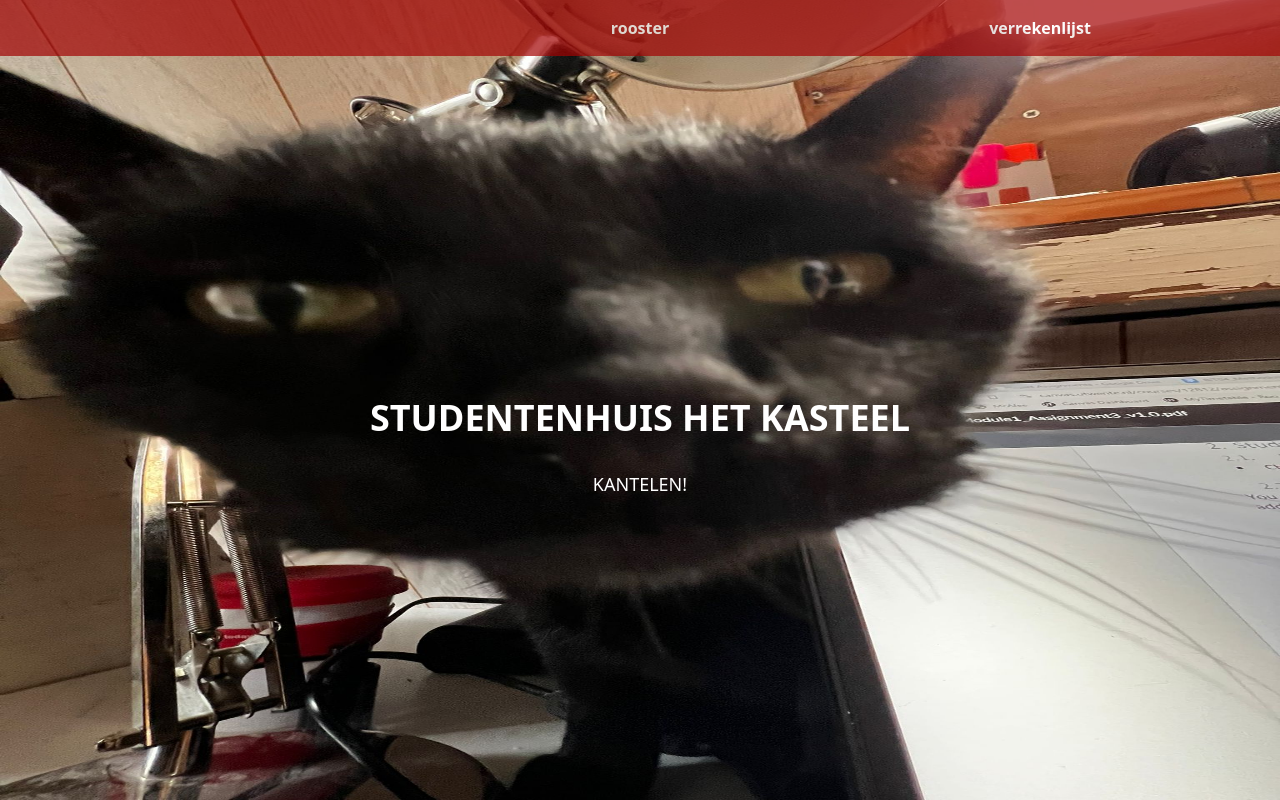
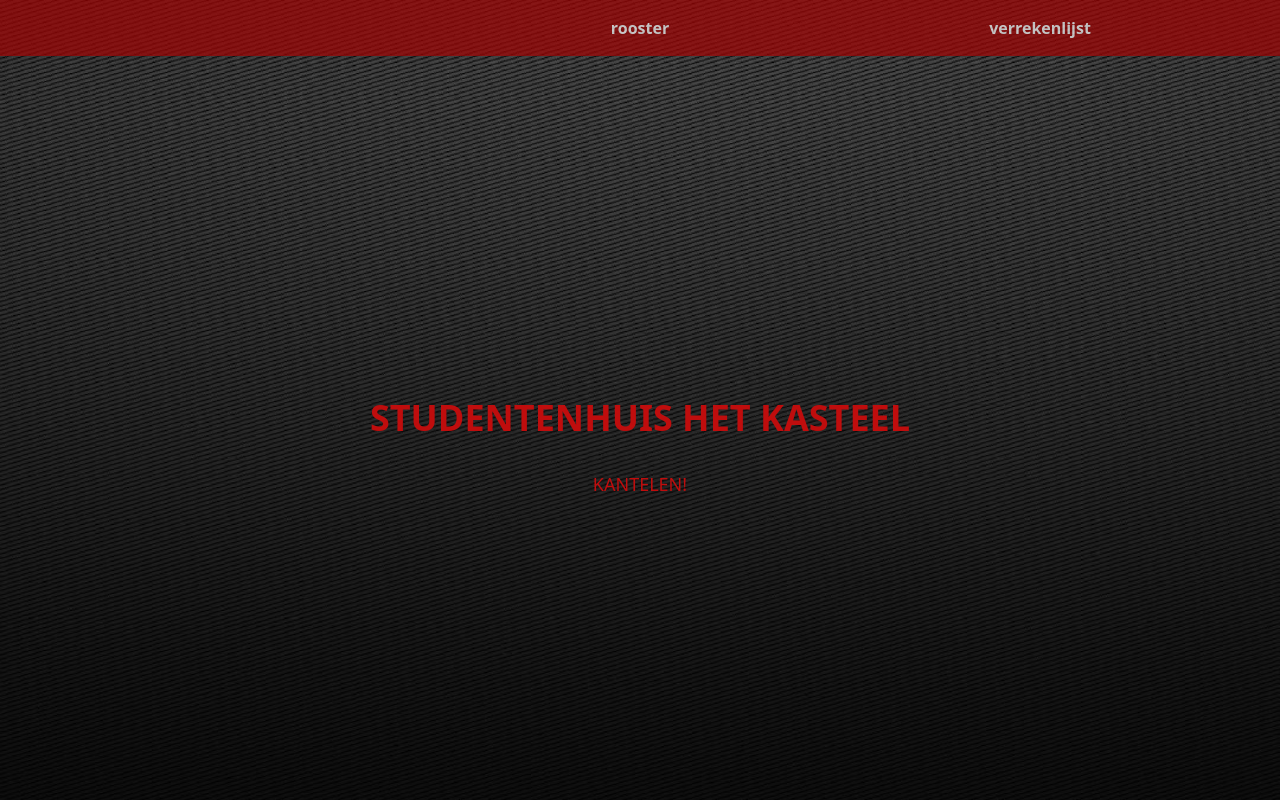
Before and after one commit to wytse-monsma/kasteel, a SvelteKit app: page / in a window 1280 px wide. Built offline with nearby package versions, Linux system fonts and the light colour scheme.

Commit message:
new background

```diff
--- a/package.json
+++ b/package.json
@@ -10,6 +10,7 @@
 		"check:watch": "svelte-kit sync && svelte-check --tsconfig ./tsconfig.json --watch"
 	},
 	"devDependencies": {
+		"@iconify/svelte": "^3.1.6",
 		"@sveltejs/adapter-auto": "^2.0.0",
 		"@sveltejs/kit": "^1.20.4",
 		"autoprefixer": "^10.4.14",
--- a/src/lib/components/Background2.svelte
+++ b/src/lib/components/Background2.svelte
@@ -1,3 +1,3 @@
 <div class="absolute -z-10 w-full h-full ">
-    <img class="w-full h-full" alt="poes" src="/Poes.jpeg"/>
+    <img class="w-full h-full" alt="poes" src="/peakpx.jpg"/>
 </div>
--- /dev/null
+++ b/src/lib/components/Background3.svelte
@@ -0,0 +1,2 @@
+<div class="absolute -z-10 w-full h-full bg-black">
+</div>
--- a/src/routes/+layout.svelte
+++ b/src/routes/+layout.svelte
@@ -1,6 +1,6 @@
 <script lang='ts'>
     import Navbar from "$lib/Navbar.svelte";
-    import Background2 from "$lib/components/Background2.svelte";
+    import Background from "$lib/components/Background2.svelte";
 import "../app.css";
     import { height } from "./stores";
 
@@ -12,7 +12,7 @@ import "../app.css";
     <main class='flex flex-col justify-center m-0 w-full h-full overflow-scroll'>
         <slot />
     </main>
-    <Background2 />
+    <Background />
 </div>
 
 <svelte:window bind:innerHeight={$height}/>
--- a/src/routes/+page.svelte
+++ b/src/routes/+page.svelte
@@ -2,7 +2,7 @@
     import { goto } from "$app/navigation";
 
 </script>
-<div class="flex flex-col gap-8 items-center justify-center text-4xl h-full w-full font-medium text-white">
+<div class="flex flex-col gap-8 items-center justify-center text-4xl h-full w-full font-medium text-red1">
 	<h1 id='depth' class='font-bold text-center'>STUDENTENHUIS HET KASTEEL</h1>
 	<h2 id='depth' class="text-lg text-light1 text-center mx-16">KANTELEN!</h2>
 </div>
--- a/src/routes/stores.ts
+++ b/src/routes/stores.ts
@@ -1,3 +1,4 @@
 import { writable } from "svelte/store";
 
 export const height = writable(0);
+export const toggled = writable(false);
--- a/tailwind.config.js
+++ b/tailwind.config.js
@@ -5,7 +5,8 @@ export default {
     extend: {
       colors: {
         'primary': '#a30303',
-        'secondary': '#212d40'
+        'secondary': '#212d40',
+        'red1': '#bf0d0d'
       }
     }
   },
```
Also changed, not shown: static/peakpx.jpg (added), 1 other file (tests, documents, lock files or other folders).
